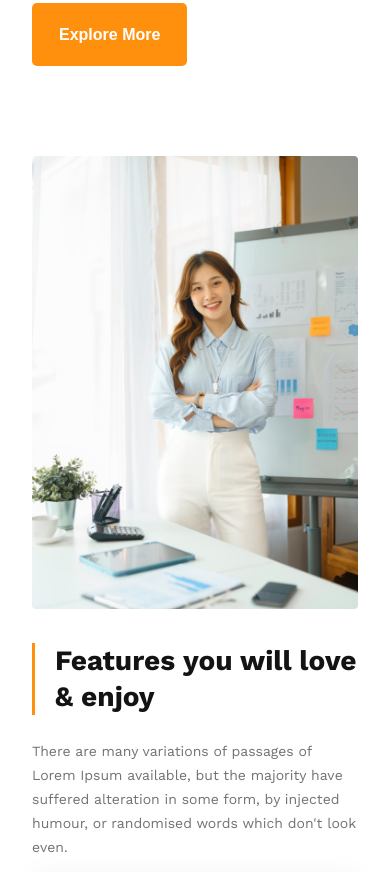
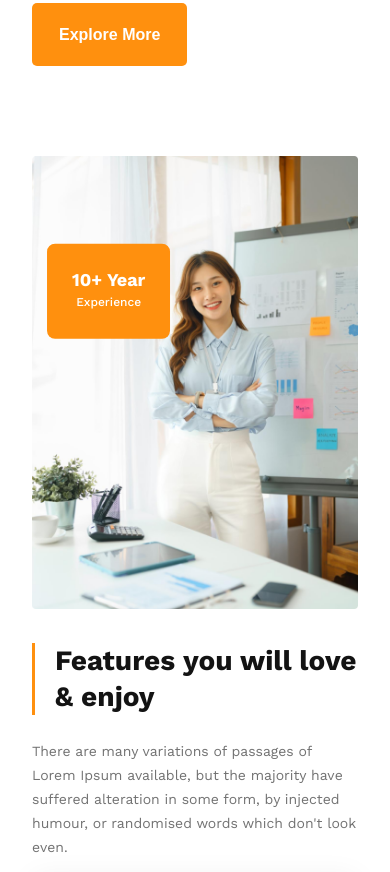
Before and after one commit to khalidccnu/g3-architects, a plain HTML site: page index.html in a window 390 px wide. Shown: the part 1292-2164 px from the top of the page. Drawn offline with nearby package versions, Linux system fonts and the light colour scheme.

Commit message:
Add Toast (Feature)

```diff
--- a/asset/css/style.css
+++ b/asset/css/style.css
@@ -195,7 +195,33 @@ nav {
 .hl-feature {
     display: flex;
     align-items: center;
+    position: relative;
     margin-top: 90px;
+}
+
+.hl-feature .toast {
+    position: absolute;
+    bottom: 0;
+    left: 50%;
+    transform: translate(-22%, -25%);
+    color: #fff;
+    text-align: center;
+    background-color: #ff900e;
+    padding: 25px;
+    border-radius: 8px;
+}
+
+.hl-feature .toast h4 {
+    font-weight: 700;
+    font-size: 45px;
+    line-height: 53px;
+    margin: 0;
+}
+
+.hl-feature .toast span {
+    font-weight: 500;
+    font-size: 25px;
+    line-height: 40px;
 }
 
 .hl-feature-content {
@@ -299,6 +325,20 @@ nav {
         margin-top: 0;
     }
 
+    .hl-feature .toast {
+        transform: translate(12%, -65%);
+    }
+
+    .hl-feature .toast h4 {
+        font-size: 35px;
+        line-height: 43px;
+    }
+
+    .hl-feature .toast span {
+        font-size: 15px;
+        line-height: 30px;
+    }
+
     .hl-feature-content {
         width: 100%;
     }
@@ -328,6 +368,10 @@ nav {
     /* ===== Feature ===== */
     .hl-feature {
         flex-direction: column;
+    }
+
+    .hl-feature .toast {
+        transform: translate(12%, -825%);
     }
 
     .hl-feature-content {
@@ -380,8 +424,29 @@ nav {
         display: block;
     }
 
-    .more-feature-content h4, .hl-feature-content h4 {
+    .more-feature-content h4, .hl-feature .toast h4, .hl-feature-content h4 {
         font-size: 28px;
         line-height: 36px;
     }
+
+    .hl-feature .toast {
+        transform: translate(-100%, -825%);
+    }
+
+    .hl-feature .toast span {
+        font-size: 12px;
+        line-height: 23px;
+    }
 }
+
+@media screen and (max-width: 460px) {
+    /* ===== Feature ===== */
+    .hl-feature .toast {
+        transform: translate(-120%, -1375%);
+    }
+
+    .hl-feature .toast h4 {
+        font-size: 18px;
+        line-height: 22px;
+    }
+}
--- a/index.html
+++ b/index.html
@@ -67,6 +67,10 @@
                 </div>
             </div>
             <div class="hl-feature">
+                <div class="toast">
+                    <h4>10+ Year</h4>
+                    <span>Experience</span>
+                </div>
                 <div class="hl-feature-content">
                     <h4>Features you will love & enjoy</h4>
                     <p>There are many variations of passages of Lorem Ipsum available, but the majority have suffered alteration in some form, by injected humour, or randomised words which don't look even.</p>
```
